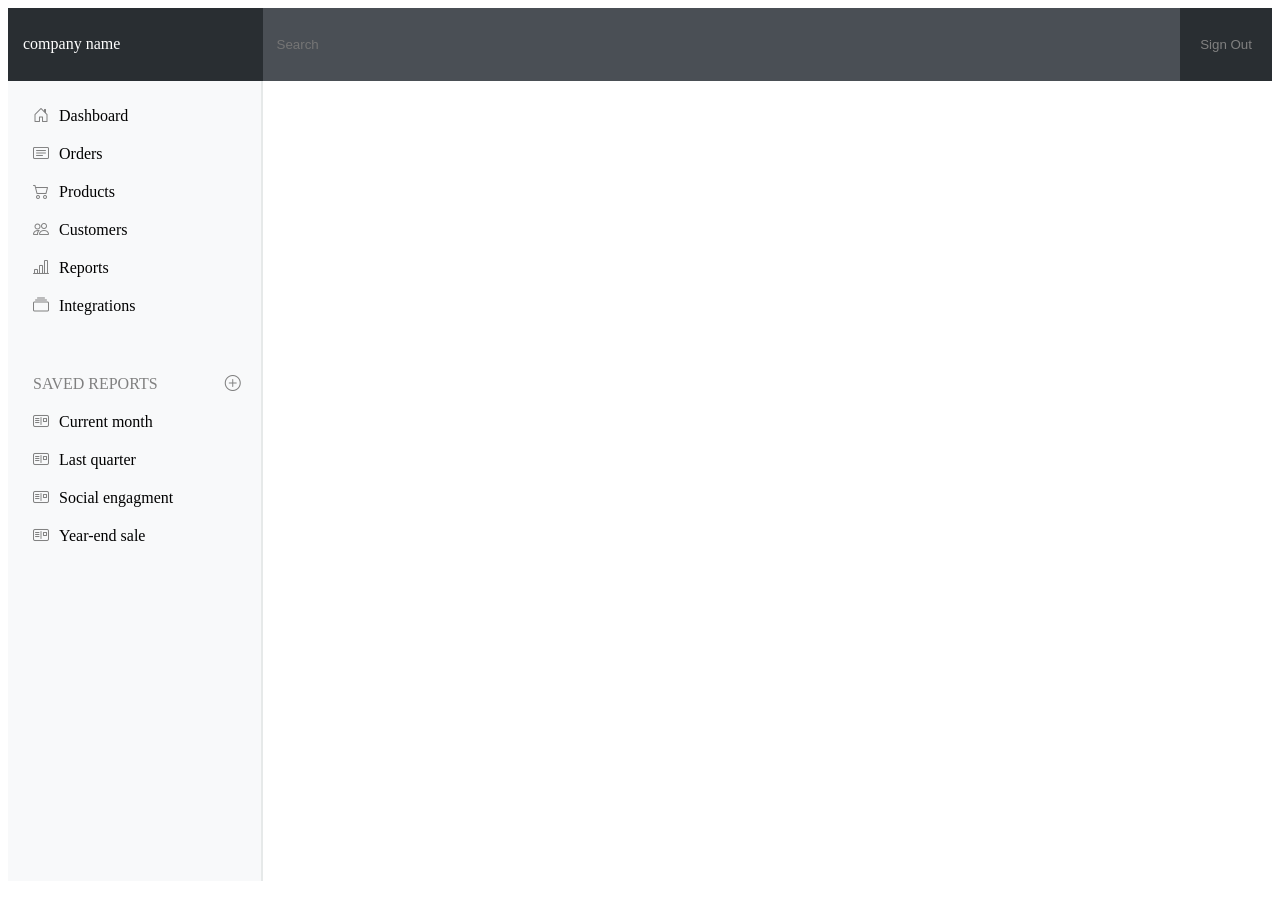
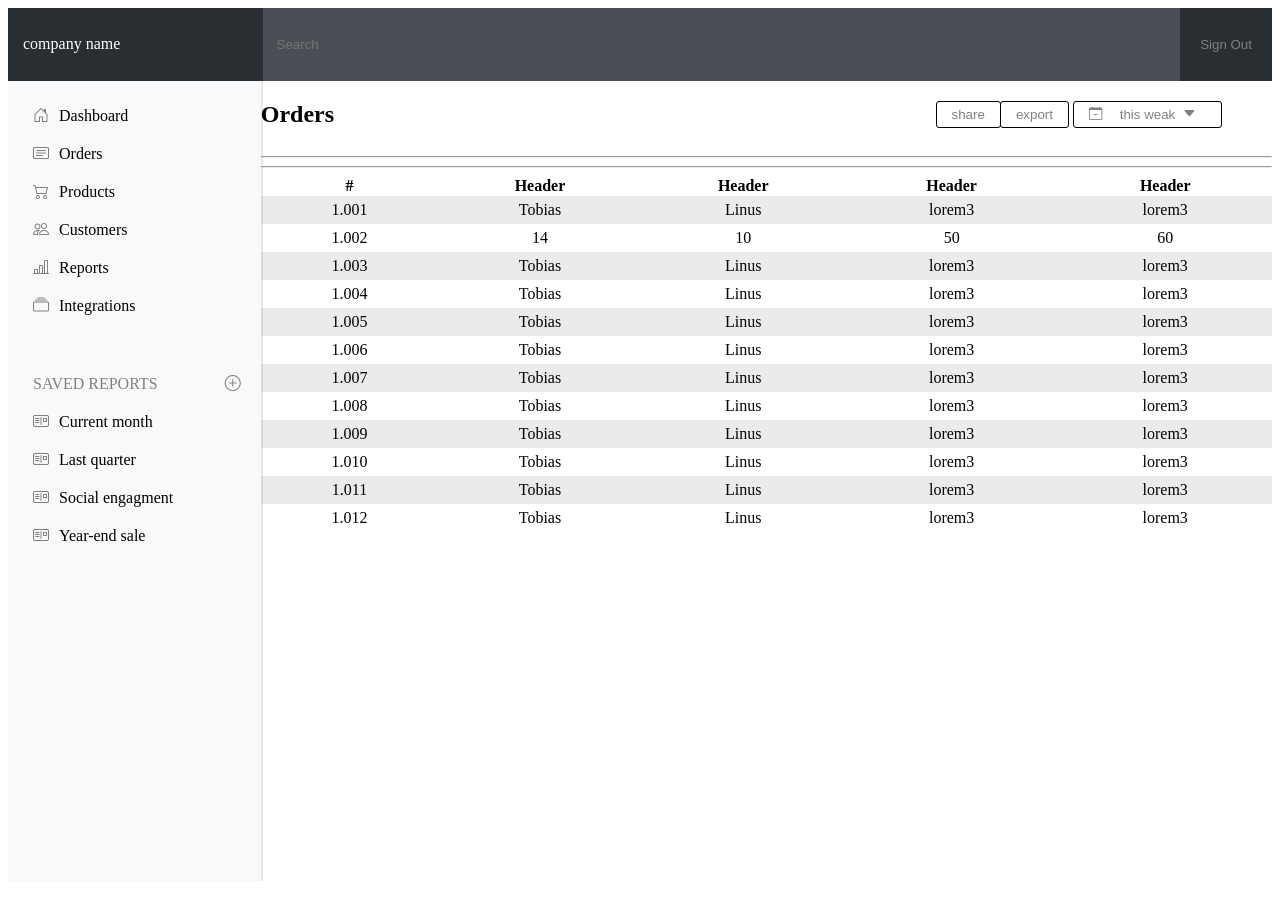
Before and after one commit to HamidrezaMaharlu/siteTemplate, a plain HTML site: page index.html in a window 1280 px wide. Before the commit the page ends 889 px from the top, so only its background shows below. Drawn offline with nearby package versions, Linux system fonts and the light colour scheme.

Commit message:
add table

```diff
--- a/index.html
+++ b/index.html
@@ -35,8 +35,116 @@
 
     </aside>
     <main>
-    <div class="orders"></div>
-    <div class="table"></div>
+        <div class="order">
+            <div>
+                <h2>Orders</h2>
+            </div>
+            <div class="buttons">
+                <button>share</button>
+                <button class="export">export</button>
+                <button>
+                    <i class="bi bi-calendar-minus"></i>&nbsp; this weak &nbsp;<i
+                        class="bi bi-caret-down-fill"></i>
+                </button>
+            </div>
+        </div>
+        <hr/>
+        <hr/>
+        <div class="table h1">
+            <table class="value" style="width: 100%">
+                <tr>
+                    <th>#</th>
+                    <th>Header</th>
+                    <th>Header</th>
+                    <th>Header</th>
+                    <th>Header</th>
+                </tr>
+                <tr>
+                    <td>1.001</td>
+                    <td>Tobias</td>
+                    <td>Linus</td>
+                    <td>lorem3</td>
+                    <td>lorem3</td>
+                </tr>
+                <tr>
+                    <td>1.002</td>
+                    <td>14</td>
+                    <td>10</td>
+                    <td>50</td>
+                    <td>60</td>
+                </tr>
+                <tr>
+                    <td>1.003</td>
+                    <td>Tobias</td>
+                    <td>Linus</td>
+                    <td>lorem3</td>
+                    <td>lorem3</td>
+                </tr>
+                <tr>
+                    <td>1.004</td>
+                    <td>Tobias</td>
+                    <td>Linus</td>
+                    <td>lorem3</td>
+                    <td>lorem3</td>
+                </tr>
+                <tr>
+                    <td>1.005</td>
+                    <td>Tobias</td>
+                    <td>Linus</td>
+                    <td>lorem3</td>
+                    <td>lorem3</td>
+                </tr>
+                <tr>
+                    <td>1.006</td>
+                    <td>Tobias</td>
+                    <td>Linus</td>
+                    <td>lorem3</td>
+                    <td>lorem3</td>
+                </tr>
+                <tr>
+                    <td>1.007</td>
+                    <td>Tobias</td>
+                    <td>Linus</td>
+                    <td>lorem3</td>
+                    <td>lorem3</td>
+                </tr>
+                <tr>
+                    <td>1.008</td>
+                    <td>Tobias</td>
+                    <td>Linus</td>
+                    <td>lorem3</td>
+                    <td>lorem3</td>
+                </tr>
+                <tr>
+                    <td>1.009</td>
+                    <td>Tobias</td>
+                    <td>Linus</td>
+                    <td>lorem3</td>
+                    <td>lorem3</td>
+                </tr>
+                <tr>
+                    <td>1.010</td>
+                    <td>Tobias</td>
+                    <td>Linus</td>
+                    <td>lorem3</td>
+                    <td>lorem3</td>
+                </tr>
+                <tr>
+                    <td>1.011</td>
+                    <td>Tobias</td>
+                    <td>Linus</td>
+                    <td>lorem3</td>
+                    <td>lorem3</td>
+                </tr>
+                <tr>
+                    <td>1.012</td>
+                    <td>Tobias</td>
+                    <td>Linus</td>
+                    <td>lorem3</td>
+                    <td>lorem3</td>
+                </tr>
+            </table>
+        </div>
     </main>
 </div>
 
--- a/style.css
+++ b/style.css
@@ -91,3 +91,52 @@ aside li:nth-child(7) {
     justify-content: space-between;
     align-items: center;
 }
+
+/*-------------------------------table css----------------------------------*/
+.buttons {
+    margin-right: 50px;
+}
+.buttons button {
+    background-color: white;
+    border: 1px solid black;
+    padding: 5px 15px;
+    border-radius: 3px;
+}
+.export {
+    margin-left: -5px;
+}
+button {
+    background-color: #292e32;
+    color: gray;
+    border: none;
+    outline: none;
+    height: 100%;
+    padding: 0 20px;
+}
+.table h1 {
+    margin-left: 20px;
+}
+td {
+    /* border-top:1px solid black; */
+    padding: 5px;
+}
+.value {
+    text-align: center;
+    border-collapse: collapse;
+}
+.table {
+    border-spacing: 0;
+    height: 100vh;
+    width: 100%;
+}
+tr:nth-child(even) {
+    background-color: rgba(128, 128, 128, 0.162);
+}
+tr {
+    padding: 20px;
+}
+.order {
+    display: flex;
+    justify-content: space-between;
+    align-items: center;
+}
```
Lines whose indentation alone changed are shown as unchanged.
